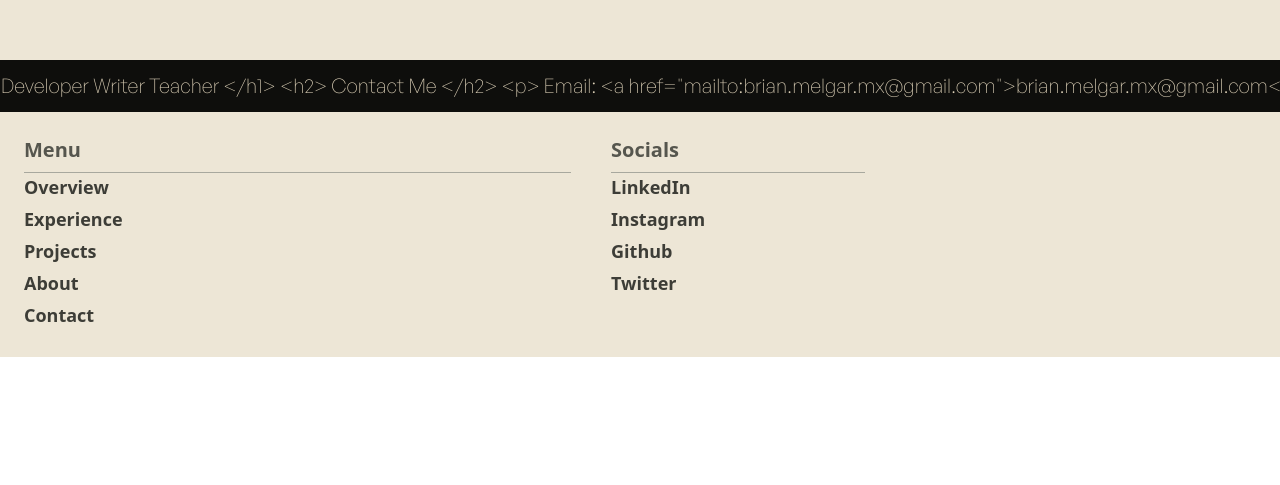
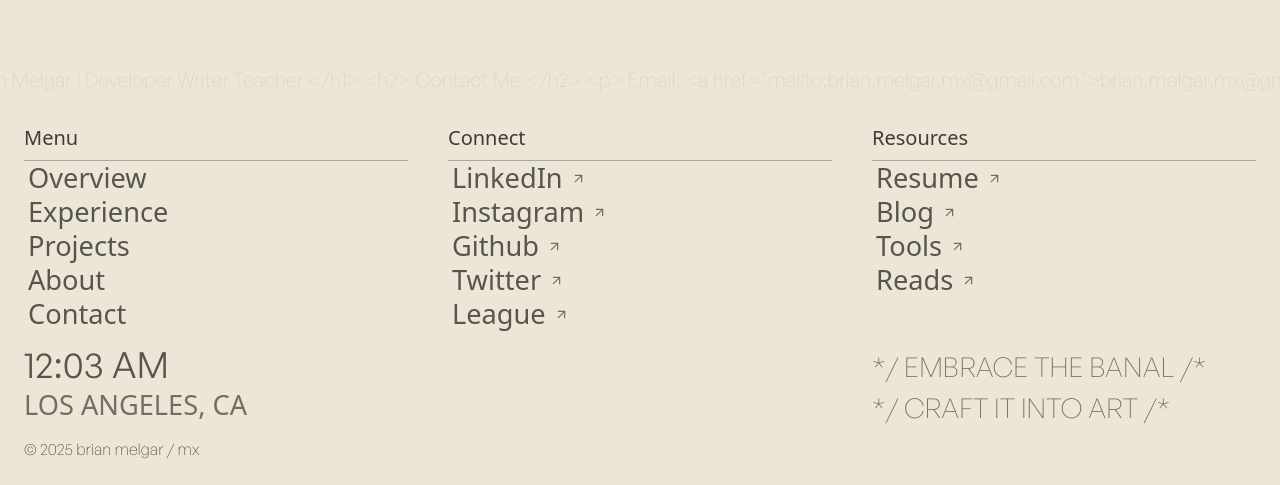
Before and after one commit to brianMxBm/mx-portfolio, a React (Vite) app: page / in a window 1280 px wide. Shown: the part 740-1225 px from the top of the page. Before the commit the page ends 1097 px from the top, so only its background shows below. Built offline with nearby package versions, Linux system fonts and the light colour scheme.

Commit message:
[FE]: Footer Component Updates

```diff
--- a/src/components/Footer.tsx
+++ b/src/components/Footer.tsx
@@ -1,12 +1,57 @@
-import Marquee from "react-fast-marquee";
-import TimeDisplay from "./TimeDisplay";
+import Marquee from 'react-fast-marquee';
+import { LinkItem } from './primitive/LinkItem';
+import { ArrowUpRight } from 'lucide-react';
+import TimeDisplay from './TimeDisplay';
+
+const navigationLinks = [
+  { href: '/overview', label: 'Overview' },
+  { href: '/experience', label: 'Experience' },
+  { href: '/projects', label: 'Projects' },
+  { href: '/about', label: 'About' },
+  { href: '/contact', label: 'Contact' },
+];
+
+const socialLinks = [
+  {
+    href: 'https://www.linkedin.com/in/brian-melgar-a10b3120a/',
+    label: 'LinkedIn',
+    ariaLabel: "Visit Brian's LinkedIn",
+  },
+  {
+    href: 'https://www.instagram.com/officialmxp/',
+    label: 'Instagram',
+    ariaLabel: "Visit Brian's Instagram",
+  },
+  {
+    href: 'https://github.com/brianMxBm',
+    label: 'Github',
+    ariaLabel: "Visit Brian's GitHub",
+  },
+  {
+    href: 'https://x.com/officialmxp',
+    label: 'Twitter',
+    ariaLabel: "Visit Brian's Twitter",
+  },
+  {
+    href: 'https://op.gg/lol/summoners/na/OfficialMx-NA1',
+    label: 'League',
+    ariaLabel: "Visit Brian's OPGG",
+  },
+];
+
+const resourceLinks = [
+  { label: 'Resume', ariaLabel: "Download Brian Melgar's Resume" },
+  { label: 'Blog', ariaLabel: "Visit Brian's Blog" },
+  { label: 'Tools', ariaLabel: "Visit Brian's Favorite Tools" },
+  { label: 'Reads', ariaLabel: "Visit Brian's GoodReads" },
+];
 
 export default function Footer() {
   return (
     <footer>
-      <Marquee speed={30} autoFill>
-        <div className="bg-gray-900 py-3">
-          <p className="font-general font-thin text-beige-400 text-xl ">
+      <Marquee speed={15} autoFill>
+        <div className='bg-dark-900 py-1.5'>
+          <p className='font-general text-beige-400 text-xl font-thin'>
             &lt;h1&gt; Brian Melgar | Developer Writer Teacher &lt;/h1&gt;
             &lt;h2&gt; Contact Me &lt;/h2&gt; &lt;p&gt; Email: &lt;a
             href=&quot;mailto:brian.melgar.mx@gmail.com&quot;&gt;brian.melgar.mx@gmail.com&lt;/a&gt;
@@ -21,128 +66,94 @@ export default function Footer() {
         </div>
       </Marquee>
 
-      <div className="section-padding relative flex flex-col items-center justify-center">
-        <div className="gap-x-10 grid w-full grid-cols-2 text-base md:grid-cols-13">
-          <div className="flex flex-col md:col-span-6">
-            <h3 className="text-olive-700 font-sans pb-2 text-xl font-semibold border-b-[1px] border-b-olive-400 ">
+      <div className='section-padding relative flex flex-col items-center justify-center'>
+        <div className='grid w-full grid-cols-2 gap-x-10 text-base md:grid-cols-12'>
+          {/* Navigation */}
+          <div className='col-span-1 md:col-span-4'>
+            <h3 className='text-olive-800 border-b-olive-400 pointer-events-none border-b-[1px] pb-2 font-sans text-xl font-normal'>
               Menu
             </h3>
-            <ul className="flex flex-col leading-tight space-y-0">
-              <li>
-                <a
-                  target="/overview"
-                  className="hover-text text-olive-800 font-semibold font-sans text-lg"
-                  href="/"
-                >
-                  <span className="link1">Overview</span>
-                  <span className="link2">Overview</span>
-                </a>
-              </li>
-
-              <li>
-                <a
-                  target="/experience"
-                  className="hover-text text-olive-800 font-semibold font-sans text-lg"
-                  href="/"
-                >
-                  <span className="link1">Experience</span>
-                  <span className="link2">Experience</span>
-                </a>
-              </li>
-
-              <li>
-                <a
-                  target="/overview"
-                  className="hover-text text-olive-800 font-semibold font-sans text-lg"
-                  href="/"
-                >
-                  <span className="link1">Projects</span>
-                  <span className="link2">Projects</span>
-                </a>
-              </li>
-
-              <li>
-                <a
-                  target="/overview"
-                  className="hover-text text-olive-800 font-semibold font-sans text-lg"
-                  href="/"
-                >
-                  <span className="link1">About</span>
-                  <span className="link2">About</span>
-                </a>
-              </li>
-
-              <li>
-                <a
-                  target="/overview"
-                  className="hover-text text-olive-800 font-semibold font-sans text-lg"
-                  href="/"
-                >
-                  <span className="link1">Contact</span>
-                  <span className="link2">Contact</span>
-                </a>
-              </li>
+            <ul className='flex flex-col items-start space-y-0 gap-y-1 leading-tight md:gap-y-0'>
+              {navigationLinks.map(link => (
+                <LinkItem
+                  key={link.label}
+                  href={link.href}
+                  label={link.label}
+                  ariaLabel={`Go to ${link.label} page`}
+                  target='_self'
+                />
+              ))}
             </ul>
           </div>
 
-          <div className="flex flex-col md:col-span-3">
-            <h3 className="text-olive-700 font-sans pb-2 text-xl font-semibold border-b-[1px] border-b-olive-400 ">
-              Socials
+          {/* Social media */}
+          <div className='col-span-1 md:col-span-4'>
+            <h3
+              aria-label='Connect with Brian Melgar'
+              className='text-olive-800 border-b-olive-400 pointer-events-none border-b-[1px] pb-2 font-sans text-xl font-normal'
+            >
+              Connect
             </h3>
-            <ul className="flex flex-col leading-tight space-y-0">
-              <li>
-                <a
-                  className="hover-text text-olive-800 font-semibold font-sans text-lg"
-                  aria-label="Visit Brian's LinkedIn"
-                  target="_blank"
-                  rel="noopener noreferrer"
-                  href={"https://www.linkedin.com/in/brian-melgar-a10b3120a/"}
-                >
-                  <span className="link1">LinkedIn</span>
-                  <span className="link2">LinkedIn</span>
-                </a>
-              </li>
-              <li>
-                <a
-                  className="hover-text text-olive-800 font-semibold font-sans text-lg"
-                  aria-label="Visit Brian's Instagram"
-                  target="_blank"
-                  rel="noopener noreferrer"
-                  href="https://www.instagram.com/officialmxp/"
-                >
-                  <span className="link1">Instagram</span>
-                  <span className="link2">Instagram</span>
-                </a>
-              </li>
-              <li>
-                <a
-                  target="_blank"
-                  aria-label="Visit Brian's Instagram"
-                  className="hover-text text-olive-800 font-semibold font-sans text-lg"
-                  href="https://github.com/brianMxBm"
-                >
-                  <span className="link1">Github</span>
-                  <span className="link2">Github</span>
-                </a>
-              </li>
-              <li>
-                <a
-                  aria-label="Visit Brian's Twitter"
-                  target="_blank"
-                  rel="noopener noreferrer"
-                  href={"https://x.com/officialmxp"}
-                  className="hover-text text-olive-800 font-semibold font-sans text-lg"
-                >
-                  <span className="link1">Twitter</span>
-                  <span className="link2">Twitter</span>
-                </a>
-              </li>
+            <ul className='flex flex-col space-y-0 gap-y-1 leading-tight md:gap-y-0'>
+              {socialLinks.map(link => (
+                <LinkItem
+                  key={link.label}
+                  href={link.href}
+                  label={link.label}
+                  ariaLabel={link.ariaLabel}
+                  icon={<ArrowUpRight size={15} className='text-olive-600' />}
+                />
+              ))}
             </ul>
           </div>
+
+          {/* Resources */}
+          <div className='col-span-full pt-4 md:col-span-4 md:pt-0'>
+            <h3 className='text-olive-800 border-b-olive-400 pointer-events-none border-b-[1px] pb-2 font-sans text-xl font-normal'>
+              Resources
+            </h3>
+            <ul className='flex flex-col space-y-0 gap-y-1 leading-tight md:gap-y-0'>
+              {resourceLinks.map(link => (
+                <LinkItem
+                  key={link.label}
+                  href='#' // Add actual hrefs when ready
+                  label={link.label}
+                  ariaLabel={link.ariaLabel}
+                  icon={<ArrowUpRight size={15} className='text-olive-600' />}
+                />
+              ))}
+            </ul>
+          </div>
+
+          {/* Time Display*/}
+          <div className='col-span-full pt-4 md:col-span-4 md:col-start-1'>
+            <TimeDisplay
+              locationClassName='text-olive-600 uppercase'
+              timeZone={'America/Los_Angeles'}
+              location={'Los Angeles, CA'}
+            />
+          </div>
+
+          {/* Quote*/}
+          <div className='col-span-full hidden pt-4 md:col-span-4 md:col-start-9 md:block'>
+            <p className='text-olive-600 font-general text-fluid-xl font-thin uppercase'>
+              */ embrace the banal /*
+              <br />
+              */ craft it into art /*
+              <br />
+            </p>
+          </div>
+        </div>
+
+        <div className='flex w-full justify-between pt-2'>
+          <span
+            aria-label={`Copyright ${new Date().getFullYear()} Brian A Melgar`}
+            className='text-fluid-md text-olive-800 font-general font-thin'
+          >
+            &copy; {new Date().getFullYear()} brian melgar / mx
+          </span>
         </div>
       </div>
-
-      <TimeDisplay timeZone={""} location={""} />
     </footer>
   );
 }
--- a/src/components/TimeDisplay.tsx
+++ b/src/components/TimeDisplay.tsx
@@ -1,5 +1,5 @@
 import { useCallback, useEffect, useState } from 'react';
-import { twMerge } from 'tailwind-merge';
+import customTwMerge from '../utils/twMerge';
 interface TimeDisplayProps {
   timeZone: string;
   location: string;
@@ -17,7 +17,6 @@ const TimeDisplay = ({
   timeClassName,
   locationClassName,
 }: TimeDisplayProps) => {
-  console.log(timeClassName);
   const [currentTime, setCurrentTime] = useState<string>('');
 
   const updateTime = useCallback(() => {
@@ -57,24 +56,25 @@ const TimeDisplay = ({
 
   return (
     <time
-      className={twMerge('flex flex-col', className)}
+      className={customTwMerge('flex flex-col gap-y-2', className)}
       dateTime={new Date().toISOString()}
       role='timer'
       aria-live='polite'
       aria-label={`Current time in ${location}`}
     >
       <span
-        className={twMerge(
-          'font-sans text-3xl font-normal text-gray-600 lg:text-5xl',
+        className={customTwMerge(
+          'text-olive-700 text-fluid-2xl font-general leading-none font-normal',
           timeClassName
         )}
         aria-label='Current time'
       >
         {currentTime}
       </span>
+
       <span
-        className={twMerge(
-          'font-sans text-2xl font-normal text-gray-600 lg:text-4xl',
+        className={customTwMerge(
+          'text-fluid-xl font-sans leading-none font-normal text-gray-700',
           locationClassName
         )}
         aria-label='Location'
--- /dev/null
+++ b/src/components/primitive/LinkItem.tsx
@@ -0,0 +1,41 @@
+type LinkItemProps = {
+  href: string;
+  label: string;
+  ariaLabel: string;
+  target?: string;
+  icon?: React.ReactNode;
+};
+
+export const LinkItem = ({
+  href,
+  label,
+  ariaLabel,
+  target = '_blank',
+  icon,
+}: LinkItemProps) => (
+  <li className='hover-text relative w-fit overflow-hidden px-1'>
+    <a
+      href={href}
+      className='link1 text-olive-700 text-fluid-xl font-sans font-thin'
+      style={{ display: 'flex', alignItems: 'center', gap: '0.5rem' }}
+      aria-label={ariaLabel}
+      target={target}
+      rel={target === '_blank' ? 'noopener noreferrer' : undefined}
+    >
+      {label}
+      {icon}
+    </a>
+
+    <a
+      href={href}
+      className='link2 text-olive-600 text-fluid-xl absolute top-0 left-0 font-sans font-normal'
+      style={{ display: 'flex', alignItems: 'center', gap: '0.5rem' }}
+      aria-label={ariaLabel}
+      target={target}
+      rel={target === '_blank' ? 'noopener noreferrer' : undefined}
+    >
+      {label}
+      {icon}
+    </a>
+  </li>
+);
```
